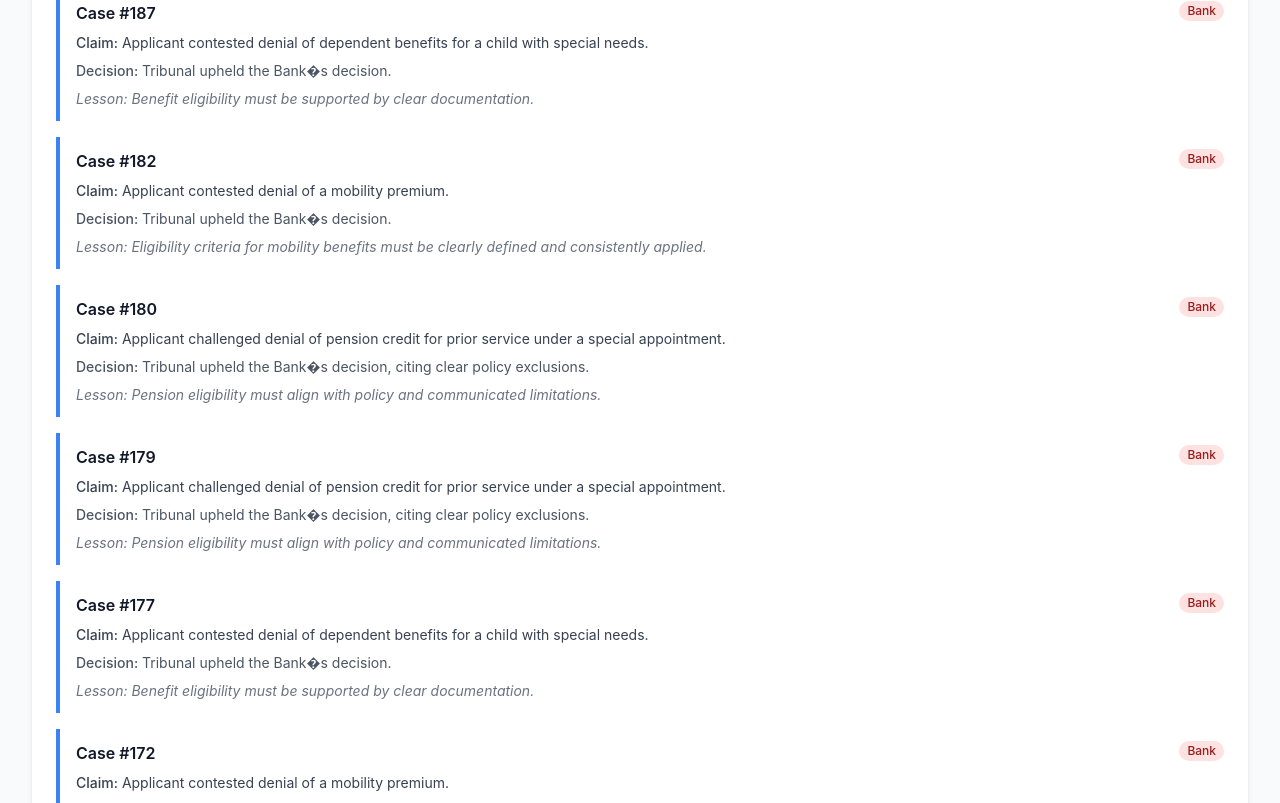
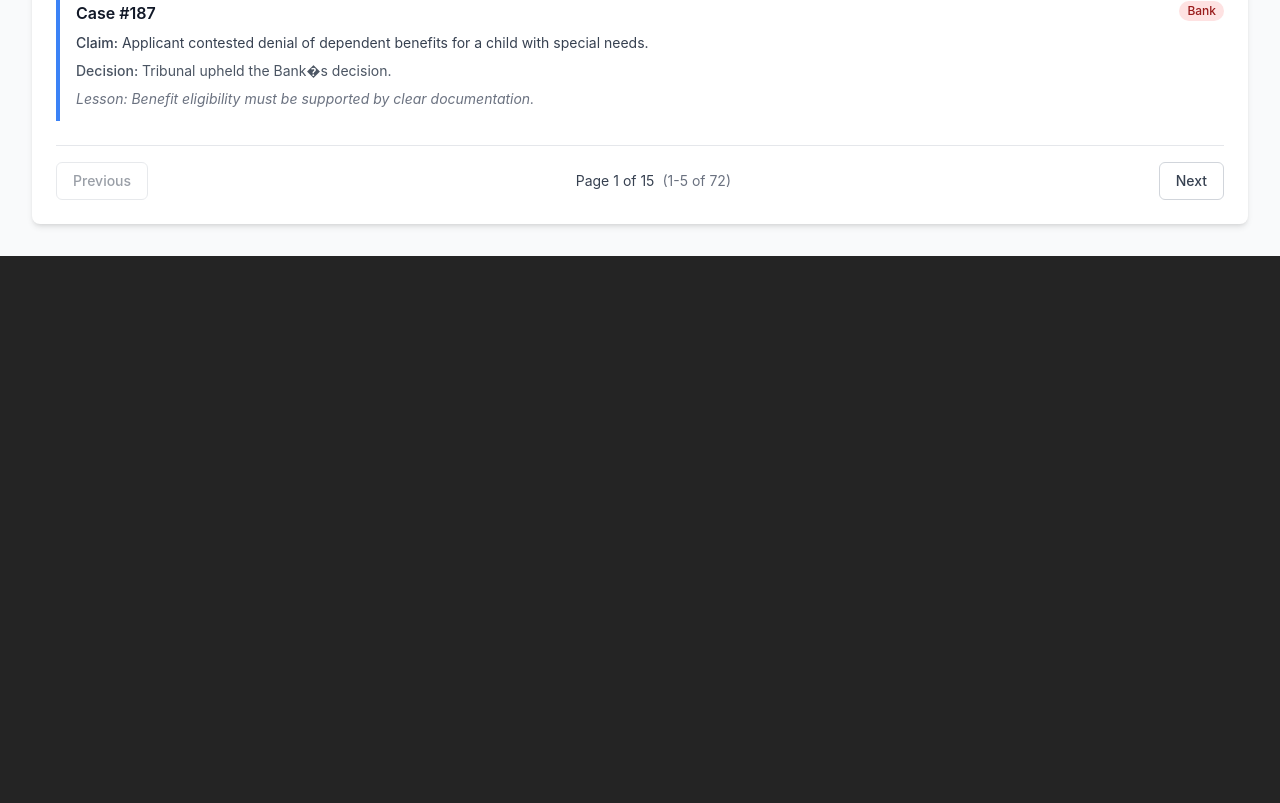
Before and after one commit to Faduma2025/Ombudsman-AI-Assistant, a React (Vite) app: page /category/1 in a window 1280 px wide. Shown: the part 1552-2355 px from the top of the page. After the commit the page ends 1808 px from the top, so only its background shows below. Built offline with nearby package versions, Linux system fonts and the light colour scheme.

Commit message:
Add pagination to category cases: show max 5 cases per page with navigation

```diff
--- a/src/pages/CategoryDetail.tsx
+++ b/src/pages/CategoryDetail.tsx
@@ -1,4 +1,4 @@
-import React, { useMemo } from 'react';
+import React, { useMemo, useState } from 'react';
 import { useParams, Link } from 'react-router-dom';
 import { useCategories } from '../hooks/useCategories';
 import { useCases } from '../context/CasesContext';
@@ -11,6 +11,8 @@ export const CategoryDetail: React.FC = () => {
   const { categoryId } = useParams<{ categoryId: string }>();
   const { getCategoryStats, loading } = useCategories();
   const { cases } = useCases();
+  const [currentPage, setCurrentPage] = useState(1);
+  const casesPerPage = 5;
 
   const categoryIdNum = categoryId ? parseInt(categoryId) : undefined;
   const stats = categoryIdNum ? getCategoryStats(categoryIdNum) : undefined;
@@ -19,6 +21,17 @@ export const CategoryDetail: React.FC = () => {
     if (!categoryIdNum) return [];
     return cases.filter(c => c.ioaCategory.id === categoryIdNum);
   }, [cases, categoryIdNum]);
+
+  // Calculate pagination
+  const totalPages = Math.ceil(categoryCases.length / casesPerPage);
+  const startIndex = (currentPage - 1) * casesPerPage;
+  const endIndex = startIndex + casesPerPage;
+  const currentCases = categoryCases.slice(startIndex, endIndex);
+
+  const handlePageChange = (page: number) => {
+    setCurrentPage(page);
+    window.scrollTo({ top: document.body.scrollHeight, behavior: 'smooth' });
+  };
 
   const pieData = useMemo(() => {
     if (!stats) return [];
@@ -142,8 +155,8 @@ export const CategoryDetail: React.FC = () => {
         <h3 className="text-lg font-semibold text-gray-900 dark:text-white mb-4">
           All Cases in This Category ({categoryCases.length})
         </h3>
-        <div className="space-y-4">
-          {categoryCases.map((case_) => (
+        <div className="space-y-4 mb-6">
+          {currentCases.map((case_) => (
             <div
               key={case_.caseNo}
               className="border-l-4 pl-4 py-3 hover:bg-gray-50 dark:hover:bg-gray-700 transition-colors"
@@ -167,6 +180,36 @@ export const CategoryDetail: React.FC = () => {
             </div>
           ))}
         </div>
+
+        {/* Pagination Controls */}
+        {totalPages > 1 && (
+          <div className="flex items-center justify-between border-t border-gray-200 dark:border-gray-700 pt-4">
+            <button
+              onClick={() => handlePageChange(currentPage - 1)}
+              disabled={currentPage === 1}
+              className="px-4 py-2 text-sm font-medium text-gray-700 dark:text-gray-300 bg-white dark:bg-gray-800 border border-gray-300 dark:border-gray-600 rounded-md hover:bg-gray-50 dark:hover:bg-gray-700 disabled:opacity-50 disabled:cursor-not-allowed transition-colors"
+            >
+              Previous
+            </button>
+
+            <div className="flex items-center space-x-2">
+              <span className="text-sm text-gray-700 dark:text-gray-300">
+                Page {currentPage} of {totalPages}
+              </span>
+              <span className="text-sm text-gray-500 dark:text-gray-400">
+                ({startIndex + 1}-{Math.min(endIndex, categoryCases.length)} of {categoryCases.length})
+              </span>
+            </div>
+
+            <button
+              onClick={() => handlePageChange(currentPage + 1)}
+              disabled={currentPage === totalPages}
+              className="px-4 py-2 text-sm font-medium text-gray-700 dark:text-gray-300 bg-white dark:bg-gray-800 border border-gray-300 dark:border-gray-600 rounded-md hover:bg-gray-50 dark:hover:bg-gray-700 disabled:opacity-50 disabled:cursor-not-allowed transition-colors"
+            >
+              Next
+            </button>
+          </div>
+        )}
       </Card>
     </div>
   );
```
